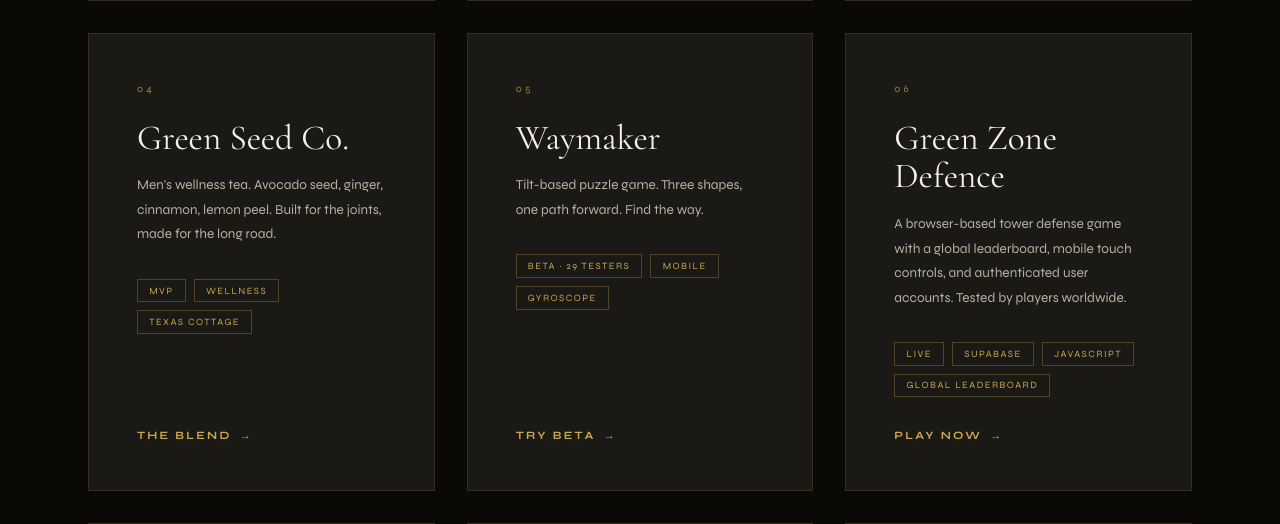
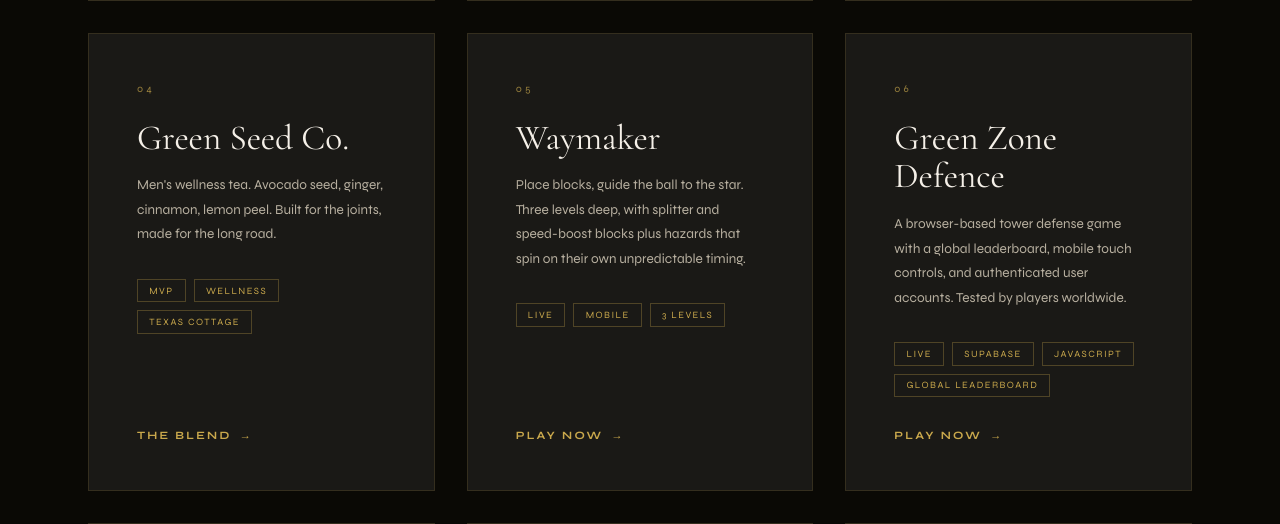
Before and after one commit to lighnthedark/green-eye-creative, a Flask app: page / in a window 1280 px wide. Shown: the part 2879-3403 px from the top of the page. Run offline with Flask 3, Linux system fonts and the light colour scheme.

Commit message:
Update Waymaker card: live status, real link, accurate description

```diff
--- a/templates/index.html
+++ b/templates/index.html
@@ -870,16 +870,16 @@
           </div>
           <span class="project-link">The Blend</span>
         </a>
-        <a href="#" target="_blank" class="project-card reveal">
+        <a href="https://waymaker-bl03.onrender.com" target="_blank" class="project-card reveal">
           <p class="project-number">05</p>
           <h3 class="project-name">Waymaker</h3>
-          <p class="project-desc">Tilt-based puzzle game. Three shapes, one path forward. Find the way.</p>
+          <p class="project-desc">Place blocks, guide the ball to the star. Three levels deep, with splitter and speed-boost blocks plus hazards that spin on their own unpredictable timing.</p>
           <div class="project-tags">
-            <span class="tag">Beta · 29 Testers</span>
+            <span class="tag">Live</span>
             <span class="tag">Mobile</span>
-            <span class="tag">Gyroscope</span>
+            <span class="tag">3 Levels</span>
           </div>
-          <span class="project-link">Try Beta</span>
+          <span class="project-link">Play Now</span>
         </a>
         <a href="https://space-invaders-n01i.onrender.com" target="_blank" class="project-card reveal">
           <p class="project-number">06</p>
```
